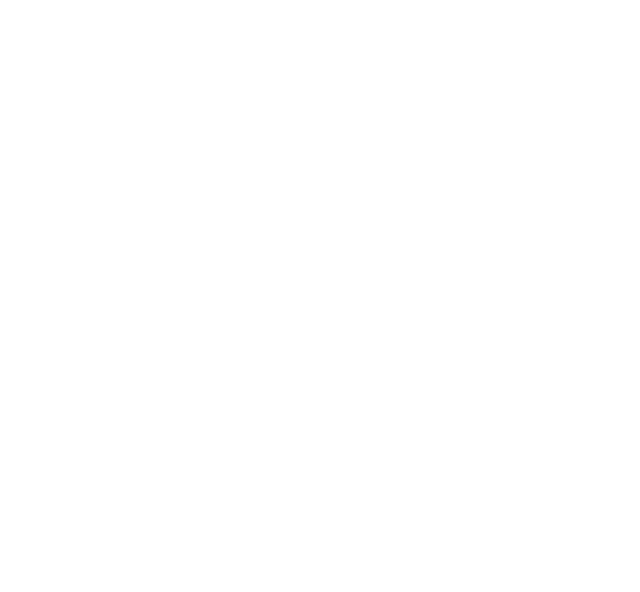
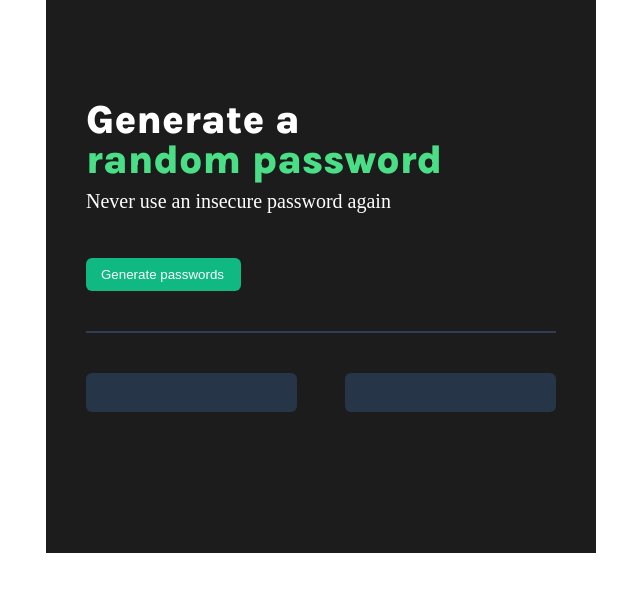
Before and after one commit to Southboy12/Password-Generator, a website built with Vite: page index.html in a window 1280 px wide. Shown: the whole page, without its empty margins (319-959 px from the left). Built offline with nearby package versions, Linux system fonts and the light colour scheme.

Commit message:
completed the design of the page

```diff
--- a/index.css
+++ b/index.css
@@ -1,3 +1,75 @@
 body {
     margin: 0;
+    padding: 0;
+    font-size: 16px;
+    color: white;
 }
+
+main{
+    width: 550px;
+    /* height: 550px; */
+    margin: auto;
+    background: #1c1c1c;
+    padding: 100px 0;
+}
+
+.container {
+    margin: 0 40px;
+}
+
+h1 {
+    color: white;
+    font-family: "Karla";
+    font-size: 40px;
+    line-height: 40px;
+    letter-spacing: -2.5%;
+    font-weight: 900;
+    margin: 0 0 10px 0;
+    /* border: 1px solid red; */
+}
+
+span {
+    color: #4adf86;
+}
+
+p {
+    font-size: 20px;
+    margin: 0 0 40px 0;
+    width: 372px;
+    height: 28px;
+    /* border: 1px solid red; */
+}
+
+button {
+    /* width: 191px;
+    height: 42px; */
+    background: #10B981;
+    border-style: none;
+    color: white;
+    padding: 9px 17px 9px 15px;
+    cursor: pointer;
+    border-radius: 6px;
+}
+
+.line {
+    border: 1px solid #2f3e53;
+    margin-top: 40px;
+}
+
+.password-container {
+    display: flex;
+    justify-content: space-between;
+    height: 40px;
+    margin: 40px;
+    box-sizing: border-box;
+}
+
+.password {
+    width: 211px;
+    height: 39px;
+    background: #273549;
+    border-radius: 6px;
+    color: #55f991;
+    line-height: 32px;
+    font-family: "Inter", sans-serif;
+}
--- a/index.html
+++ b/index.html
@@ -1,9 +1,30 @@
 <html>
     <head>
+        <link rel="preconnect" href="https://fonts.googleapis.com">
+        <link rel="preconnect" href="https://fonts.gstatic.com" crossorigin>
+        <link href="https://fonts.googleapis.com/css2?family=Inter:ital,opsz,wght@0,14..32,100..900;1,14..32,100..900&display=swap" rel="stylesheet">
+        <link href="https://fonts.googleapis.com/css2?family=Karla:ital,wght@0,200..800;1,200..800&display=swap" rel="stylesheet">
         <link rel="stylesheet" href="index.css">
     </head>
     <body>
-        <h1></h1>
+        <main>
+
+            <header class="container">
+                <h1>Generate a <br><span>random password</span></h1>
+                <p>Never use an insecure password again</p>
+            </header>
+
+            <button class="container">Generate passwords</button>
+
+            <div class="container line"></div>
+
+            <div class="password-container container">
+                <div class="password" id="password1"></div>
+                <div class="password" id="password2"></div>
+            </div>
+
+        </main>
+
         <script src="index.js"></script>
     </body>
 </html>
```
